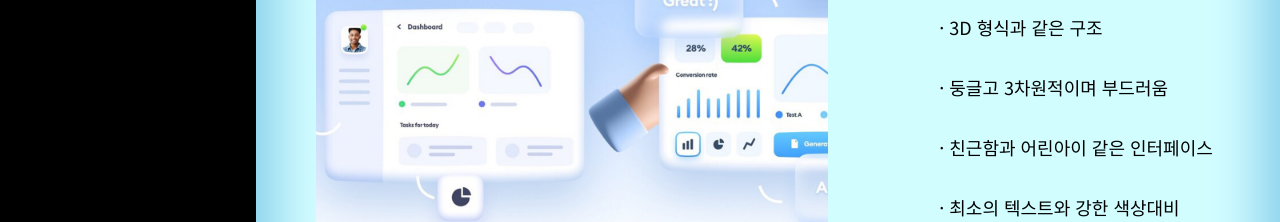
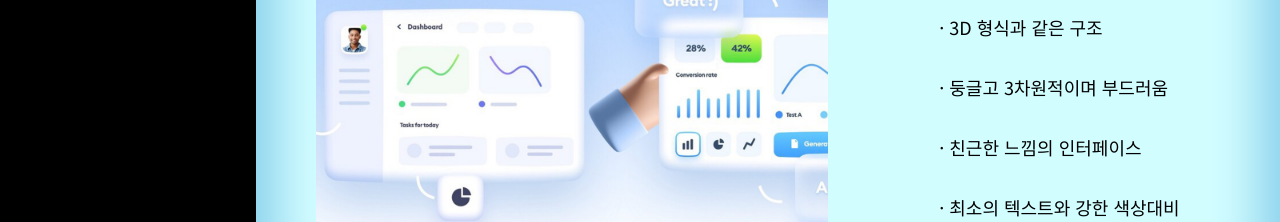
Before and after one commit to ohyuuurim/webtrend, a plain HTML site: page index.html in a window 1280 px wide. Shown: the part 2584-2806 px from the top of the page. Drawn offline with Linux system fonts and the light colour scheme; some icons are missing; a web font is replaced by a local one.

Commit message:
2023.09.15수정3

```diff
--- a/index.html
+++ b/index.html
@@ -83,7 +83,7 @@
           <ul>
             <li>· 3D 형식과 같은 구조</li>
             <li>· 둥글고 3차원적이며 부드러움</li>
-            <li>· 친근함과 어린아이 같은 인터페이스</li>
+            <li>· 친근한 느낌의 인터페이스</li>
             <li>· 최소의 텍스트와 강한 색상대비</li>
           </ul>
         </div>
```
